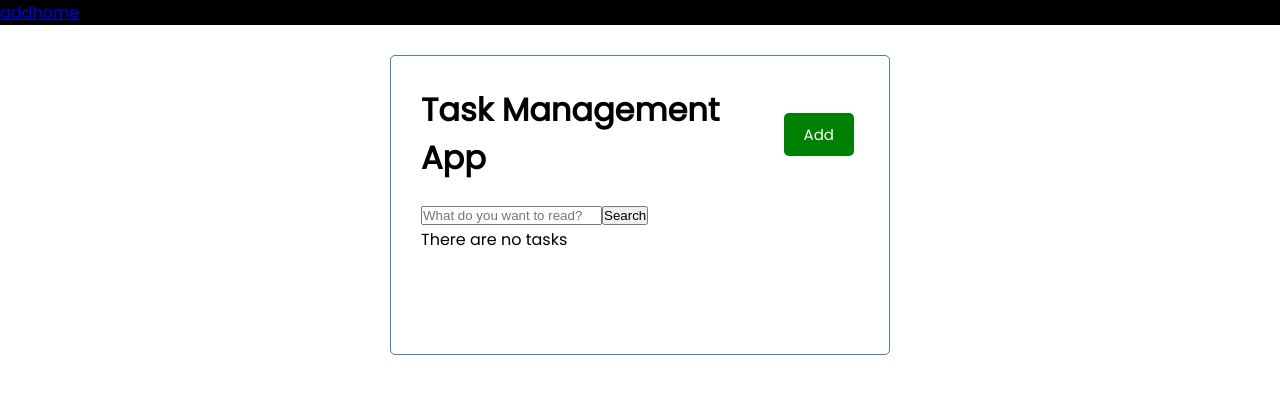
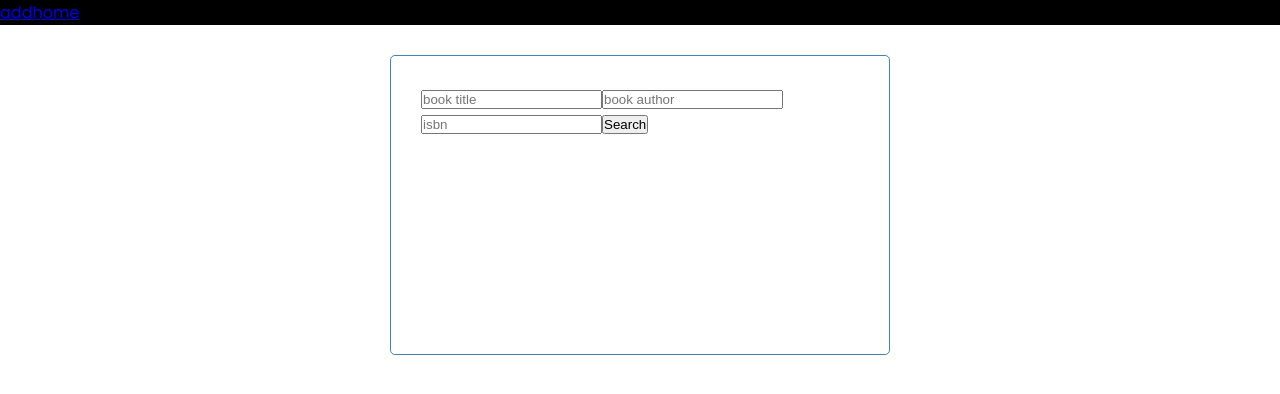
Before and after one commit to JCJang/Humanities-book-database, a React (Create React App) app: page /add in a window 1280 px wide. Shown: the top 394 px of the page. Built offline with nearby package versions, Linux system fonts and the light colour scheme; no server answers.

Commit message:
aug 13 deleted task app components. Created Query and Submission forms.

```diff
--- a/src/components/add/Add.js
+++ b/src/components/add/Add.js
@@ -1,27 +1,23 @@
 import {useState, useEffect} from 'react';
 import './Add.css';
 import Query from './Query'
-import Header from './Header'
-import Tasks from './Tasks'
-import AddTask from './AddTask'
-import SearchBar from '../SearchBar'
-
+import SearchForm from './SearchForm'
+import SubmissionForm from './SubmissionForm'
 
 
 const Add =()=>{
   const [showAddTask, setShowAddTask]=useState(false)
-  const [tasks, setTasks] =  useState([])
   const [results, setResults] = useState(false)
   const [toAdd, setToAdd] = useState()
 
-  const onSearch = async(title)=>{
-    console.log(`https://www.googleapis.com/books/v1/volumes?q=intitle:${title.search}`);
-    const work = await fetch(`https://www.googleapis.com/books/v1/volumes?q=intitle:${title.search}`)
+  const onSearch = async(title, author, isbn)=>{
+    console.log(`https://www.googleapis.com/books/v1/volumes?q=intitle:${title}+inauthor:${author}`);
+    const work = await fetch(`https://www.googleapis.com/books/v1/volumes?q=intitle:${title}+inauthor:${author}+isbn:${isbn}`)
     const data = await work.json()
       setResults(data)
       }
 
-  useEffect(()=>{
+/*useEffect(()=>{
       const getTasks = async() => {
         const tasksFromServer = await fetchTasks();
         setTasks(tasksFromServer)
@@ -82,21 +78,17 @@ console.log(data)
 
 setTasks([...tasks, data])
 }
-
+*/
 // const id = Math.floor(Math.random() * 10000)+1
 // const newTask = {id, ...task}
 // setTasks([...tasks,newTask])
 
   return (
     <div className="container">
-      <Header onAdd={()=>setShowAddTask(!showAddTask)} btnText={showAddTask?"Close":"Add"} btnColor={showAddTask?"red":"green"}/>
-        {showAddTask && <AddTask onSubmit={addTask}/>}
-        <SearchBar type="text" onSearch = {onSearch}
-         placeholder="What do you want to read?"/>
+        <SearchForm onSearch = {onSearch}/>
         {results && (<Query result={results} setToAdd={setToAdd}/>)}
-        {toAdd}
-        {tasks.length>0 ? <Tasks tasks={tasks} onDelete={deleteTask}
-         onToggle={toggleReminder}/>:<p>There are no tasks</p>}
+        {toAdd && (<SubmissionForm toAdd = {toAdd} onSearch={onSearch}/>)}
+
     </div>
   )
 }
--- a/src/components/add/Header.js
+++ /dev/null
@@ -1,35 +0,0 @@
-import PropTypes from 'prop-types'
-import Button from './Button'
-import { useLocation } from 'react-router-dom'
-
-const Header = ({title, onAdd,btnColor, btnText}) => {
-    const location = useLocation()
-  return (
-    <header className="header">
-      <h1>{title}</h1>
-      {location.pathname === '/add' && (<Button color={btnColor} text={btnText} onClick={onAdd}/>)}
-      {/*REUSABLE components
-        <Button color="green" text="another text for another button"/>
-        <Button color="pink" text="more buttons using the same component"/>
-  */}
-    </header>
-  )
-}
-Header.defaultProps = {
-  title:"Task Management App",
-}
-
-Header.propTypes ={
-  title: PropTypes.string.isRequired,
-}
-
-export default Header
-
-{/*  <h1 style ={{color:'red', backgroundColor:'blue'}}>{title}</h1>*/}
-{/*  <h1 style ={headingStyle}>{title}</h1>
-
-const headingStyle = {
-color:"red",
-backgroundColor:"blue",
-}
-*/}
--- a/src/components/add/Query.js
+++ b/src/components/add/Query.js
@@ -4,8 +4,8 @@ const Query = ({result, setToAdd}) => {
   return (
     <div className="Query">
     {result.items.map((a)=><QueryItem result={a} setToAdd={setToAdd}/>)}
-  </div>
-  )
+  </div>)
+
 
 }
 
--- a/src/components/add/QueryItem.js
+++ b/src/components/add/QueryItem.js
@@ -1,10 +1,11 @@
 const QueryItem = ({result, setToAdd}) => {
   return (
     <div className="QueryItem" onClick={()=>setToAdd(result)}>
-      <h4>{result.volumeInfo.title}</h4>
-      <p>{result.volumeInfo.authors.map(a=>a)}</p>
-      <p>{result.volumeInfo.publishedDate}</p>
-      <p>{result.volumeInfo.pageCount}</p>
+      <h3>{result.volumeInfo.title}</h3>
+      <p>Authors: <strong>{result.volumeInfo.authors.map(a=>a)}</strong></p>
+      <p>Publication date: <strong>{result.volumeInfo.publishedDate}</strong></p>
+      <p>Length: <strong>{result.volumeInfo.pageCount} pages</strong></p>
+      <br></br>
 
 
 
--- /dev/null
+++ b/src/components/add/SearchForm.js
@@ -0,0 +1,31 @@
+import {useState} from 'react'
+
+const SearchForm = ({type,placeholder,onSearch}) => {
+  const [title, setTitle] =  useState('')
+  const [author, setAuthor] =  useState('')
+  const [isbn, setIsbn] =  useState('')
+
+  const validateForm = (e)=>{
+    console.log("submitted");
+    e.preventDefault();
+    if(!title&&!author&&!isbn){
+      alert("please enter a query");
+      return;
+    }
+    onSearch(title,author,isbn)
+  }
+  return (
+    <form onSubmit={(e)=>validateForm(e)}>
+    <input type="text" value={title}
+     onChange={(e)=>setTitle(e.target.value)} placeholder="book title"/>
+     <input type="text" value={author}
+      onChange={(e)=>setAuthor(e.target.value)} placeholder="book author"/>
+      <input type="text" value={isbn}
+       onChange={(e)=>setIsbn(e.target.value)} placeholder="isbn"/>
+    <input type="submit" value="Search"/>
+
+    </form>
+  )
+}
+
+export default SearchForm
--- /dev/null
+++ b/src/components/add/SubmissionForm.js
@@ -0,0 +1,41 @@
+import {useEffect, useState} from 'react';
+const SubmissionForm = ({toAdd,onSearch}) => {
+
+  const [idea, setId] =  useState('')
+  const [title, setTitle] =  useState('')
+  const [author, setAuthor] =  useState('')
+  const [isbn, setIsbn] =  useState('')
+
+  const validateForm = (e)=>{
+    console.log("submitted");
+    e.preventDefault();
+    if(!title&&!author&&!isbn){
+      alert("please fill in missing data");
+      return;
+    }
+    onSearch(title,author,isbn)
+  }
+
+  useEffect(()=>{
+    setTitle(toAdd.volumeInfo.title)
+    setAuthor(toAdd.volumeInfo.authors.map(a=>a))
+    setIsbn()
+  },[toAdd])
+
+  return (
+    <form onSubmit={(e)=>validateForm(e)}>
+    <input type="text" value={title}
+     onChange={(e)=>setTitle(e.target.value)} placeholder="book title"/>
+     <input type="text" value={author}
+      onChange={(e)=>setAuthor(e.target.value)} placeholder="book author"/>
+      <input type="text" value={isbn}
+       onChange={(e)=>setIsbn(e.target.value)} placeholder="isbn"/>
+    <input type="submit" value="Search"/>
+
+    </form>
+  )
+
+
+}
+
+export default SubmissionForm
--- a/src/components/add/Task.js
+++ /dev/null
@@ -1,23 +0,0 @@
-import {FaTimes} from 'react-icons/fa'
-/*Notice how we only pass the name of the function to the event handler and not the name followed by parentheses. Parentheses after a function name executes the function.In other words, if we passed in the function with parentheses, the function will execute every time the component renders.
-instead of: onClick={deleteTask(task.id)}
-wrap with function: onClick={()=>deleteTask(task.id)}
-
-A common mistake when using inline functions is NOT including parentheses after the function name:onClick={()=>deleteTask}
-Then is will not EXECUTE
-https://upmostly.com/tutorials/react-onclick-event-handling-with-examples
-*/
-
-
-const Tasks = ({task, onDelete, onToggle}) => {
-  return (
-    <div className={`task ${task.reminder?'reminder':''}`} onDoubleClick={()=>onToggle(task.id)}>
-    <h3>{task.text}
-    <FaTimes style={{color:'red',cursor:'pointer'}} onClick={()=>onDelete(task.id)}/>
-    </h3>
-    <p>{task.day}</p>
-  </div>
-  )
-}
-
-export default Tasks
--- a/src/components/add/Tasks.js
+++ /dev/null
@@ -1,14 +0,0 @@
-import Task from './Task'
-
-const Tasks = ({tasks, onDelete, onToggle}) => {
-
-  return (
-    <>
-    {tasks.map((task)=>(
-      <Task  key={task.id} task={task} onDelete={onDelete} onToggle={onToggle}/>
-    ))}
-  </>
-  )
-}
-
-export default Tasks
```
